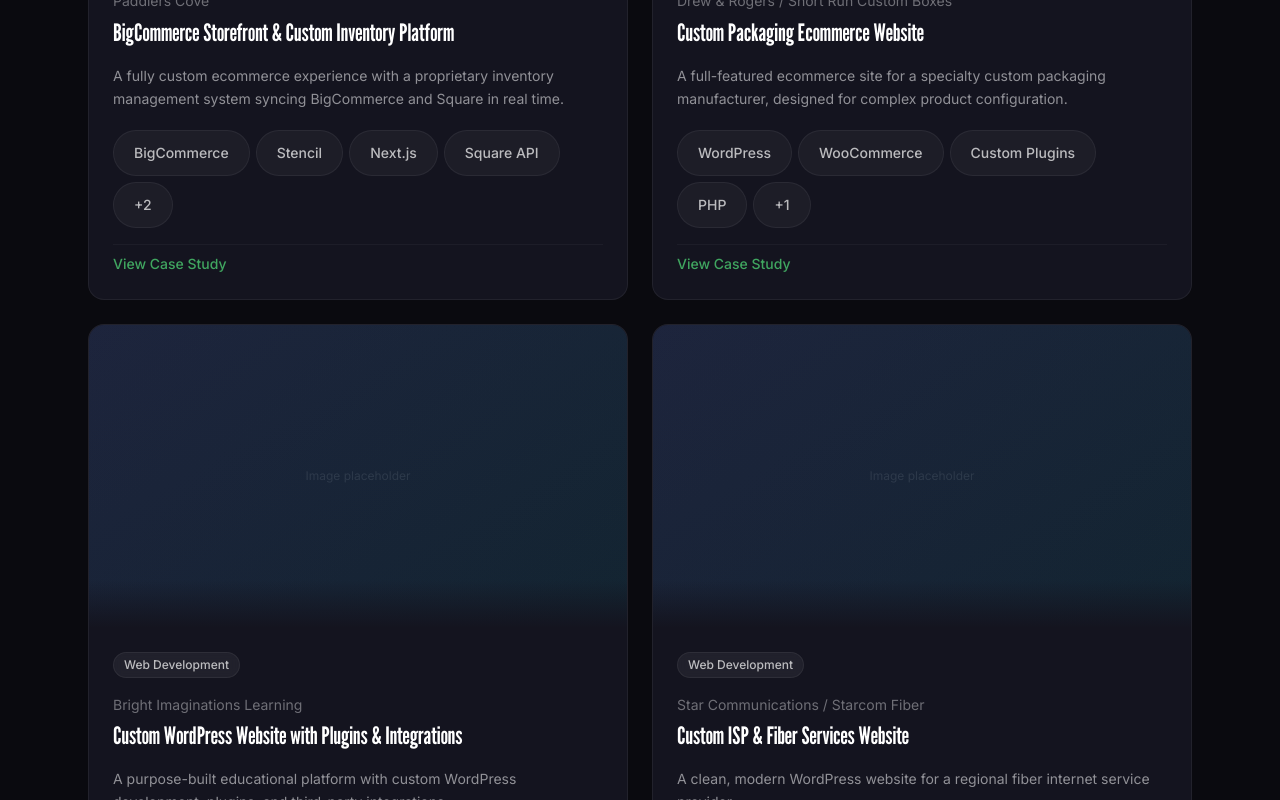
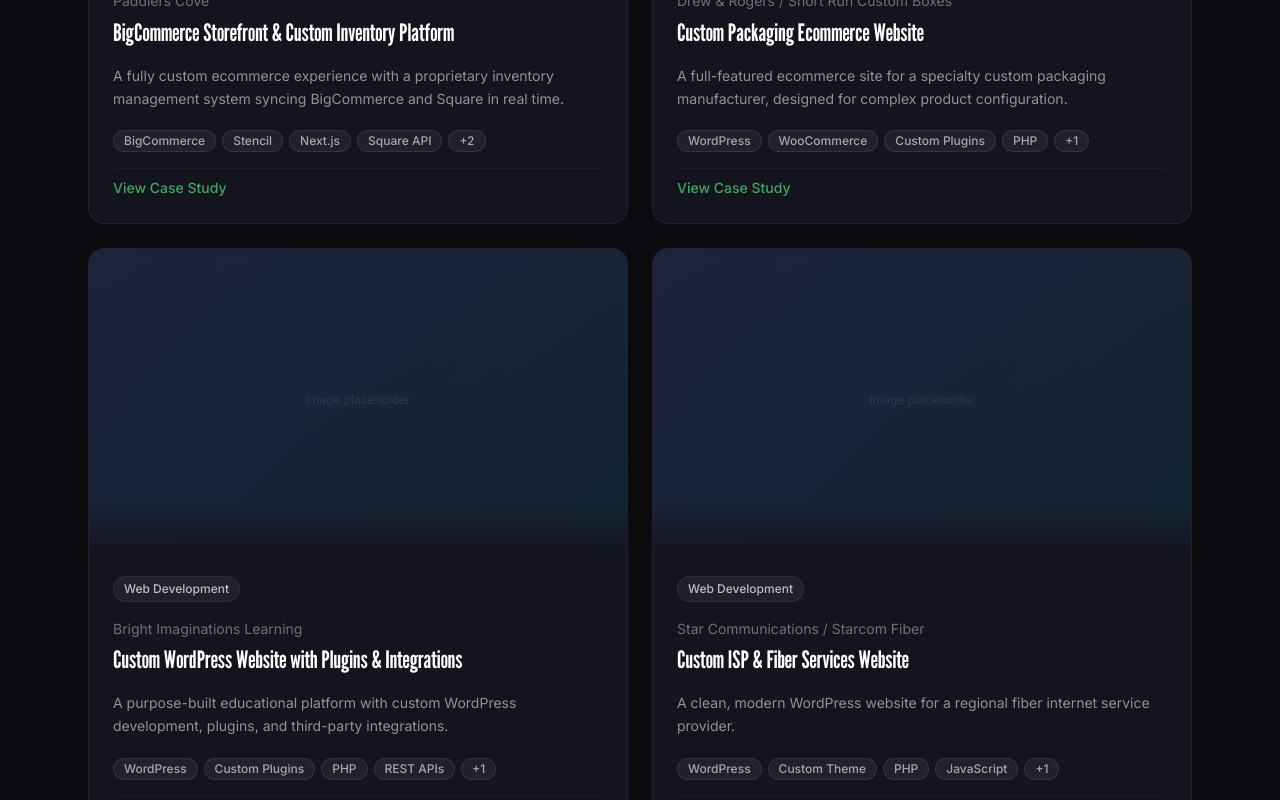
Before and after one commit to seedtechmakesstufff/seedtech, a Next.js app: page /our-work in a window 1280 px wide. Shown: the part 1120-1920 px from the top of the page. Built offline with nearby package versions, Linux system fonts and the light colour scheme.

Commit message:
fix: shrink TechPill to xs text with tight padding

```diff
--- a/src/components/kit/Badge.tsx
+++ b/src/components/kit/Badge.tsx
@@ -58,9 +58,8 @@
   return (
     <span
       className={cn(
-        "inline-flex items-center px-5 py-3 rounded-full text-sm font-medium",
-        "bg-white/[0.04] border border-white/[0.06] text-white/70",
-        "hover:bg-white/[0.08] hover:text-white transition-all",
+        "inline-flex items-center px-2.5 py-0.5 rounded-full text-xs font-medium",
+        "bg-white/[0.06] border border-white/[0.08] text-white/60",
         className
       )}
     >
```
